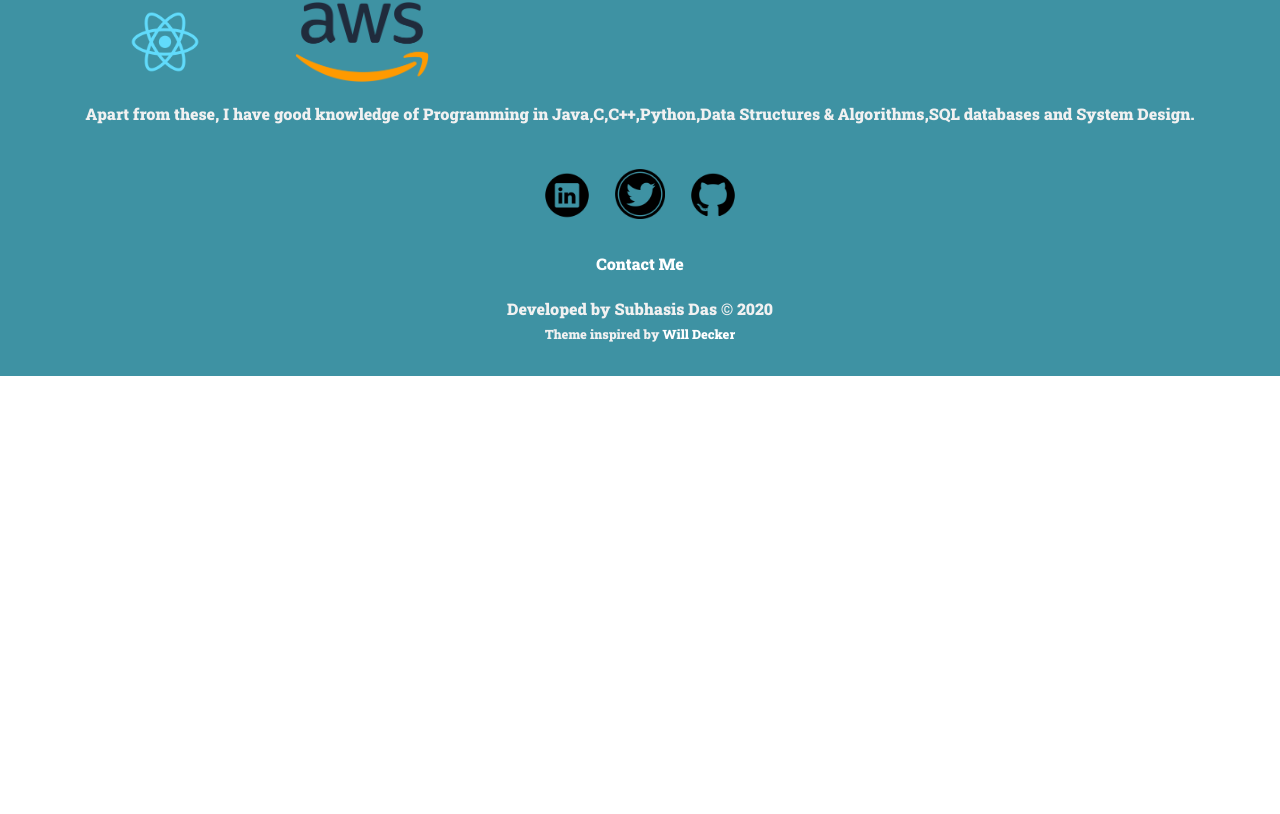
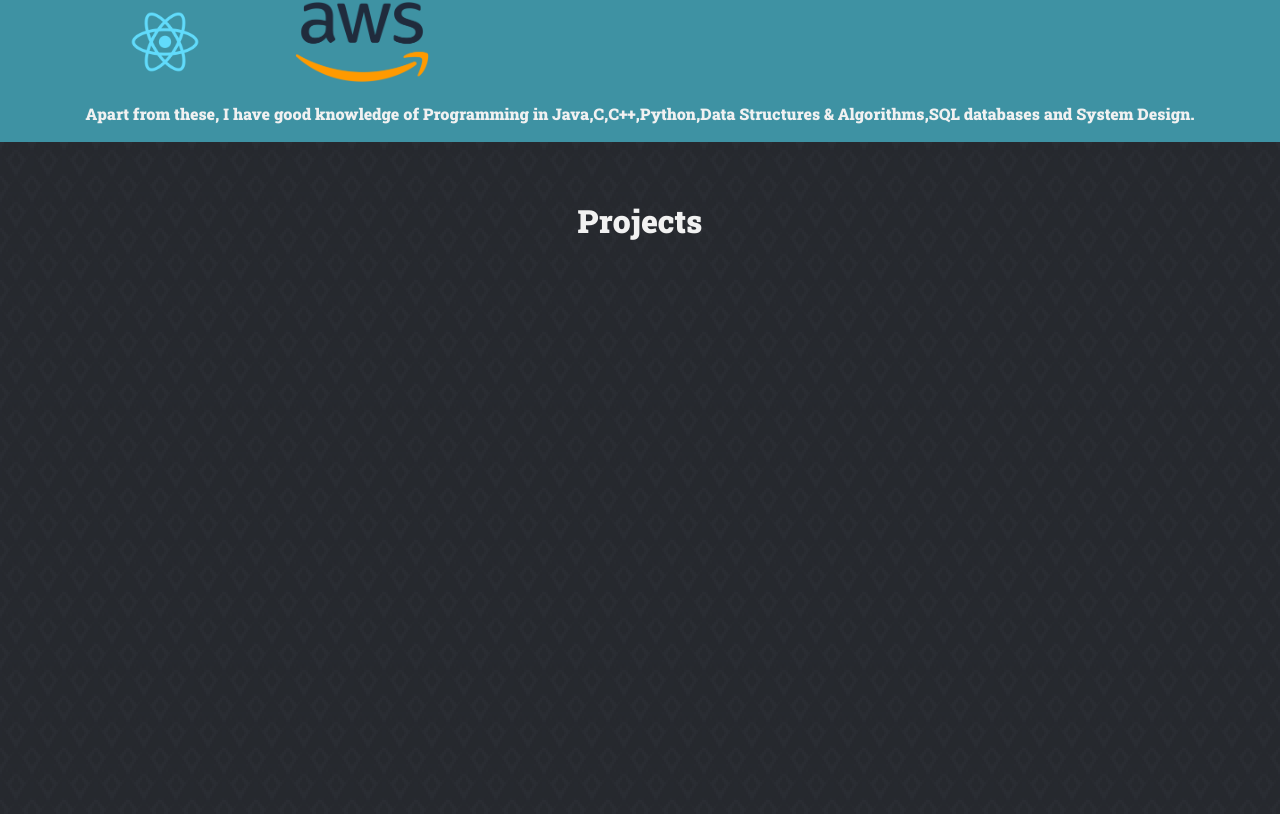
Before and after one commit to inframarauder/portfolio, a React (Create React App) app: page / in a window 1280 px wide. Shown: the part 1906-2720 px from the top of the page. Before the commit the page ends 2282 px from the top, so only its background shows below. Built offline with nearby package versions, Linux system fonts and the light colour scheme; the HTML template or start-up script is replaced by a standard one.

Commit message:
project layout added

```diff
--- /dev/null
+++ b/src/Components/Landing/Projects/index.js
@@ -0,0 +1,11 @@
+import React from "react";
+
+const Projects = () => {
+  return (
+    <div id="projects">
+      <legend className="greet">Projects</legend>
+    </div>
+  );
+};
+
+export default Projects;
--- a/src/Components/Landing/index.js
+++ b/src/Components/Landing/index.js
@@ -2,13 +2,14 @@ import React from "react";
 import Cover from "./Cover";
 import About from "./About";
 import Skills from "./Skills";
-
+import Projects from "./Projects";
 const Landing = () => {
   return (
     <div>
       <Cover />
       <About />
       <Skills />
+      <Projects />
     </div>
   );
 };
--- a/src/Components/Layouts/Header.js
+++ b/src/Components/Layouts/Header.js
@@ -43,7 +43,7 @@ const Header = () => {
           </a>
         </li>
         <li>
-          <a href="/projects" onClick={toggleMenu}>
+          <a href="#projects" onClick={toggleMenu}>
             PROJECTS
           </a>
         </li>
--- a/src/index.css
+++ b/src/index.css
@@ -138,7 +138,7 @@ nav ul {
 }
 
 nav ul li {
-  padding: 30px;
+  padding: 20px;
   font-size: 2rem;
 }
 
@@ -189,3 +189,13 @@ nav span {
   height: 120px;
   padding: 20px;
 }
+
+#projects {
+  min-height: 100vh;
+  background-blend-mode: multiply;
+  background-image: url("/images/background.png");
+  background-color: #2a2d33;
+  position: relative;
+  display: flex;
+  flex-direction: column;
+}
```
Also changed, not shown: src/Components/Landing/Projects/ProjectCard.js (added).
